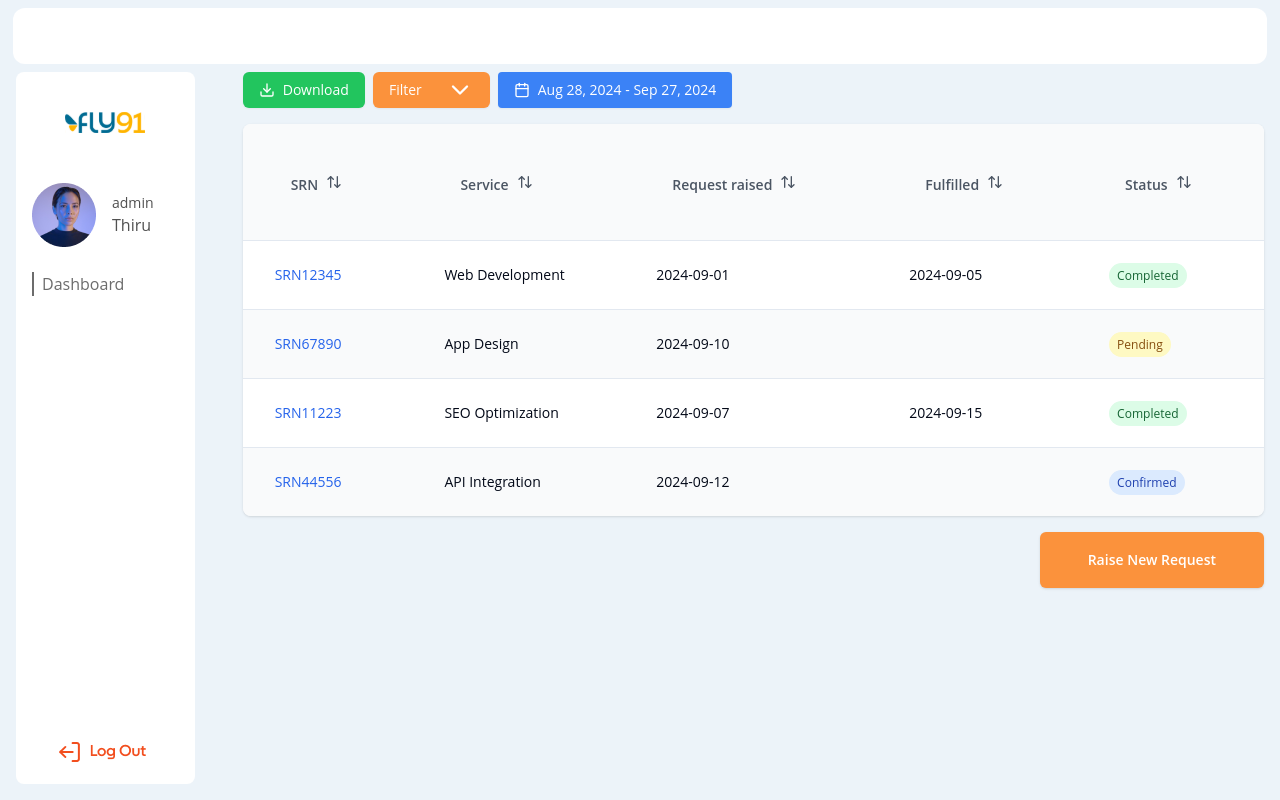
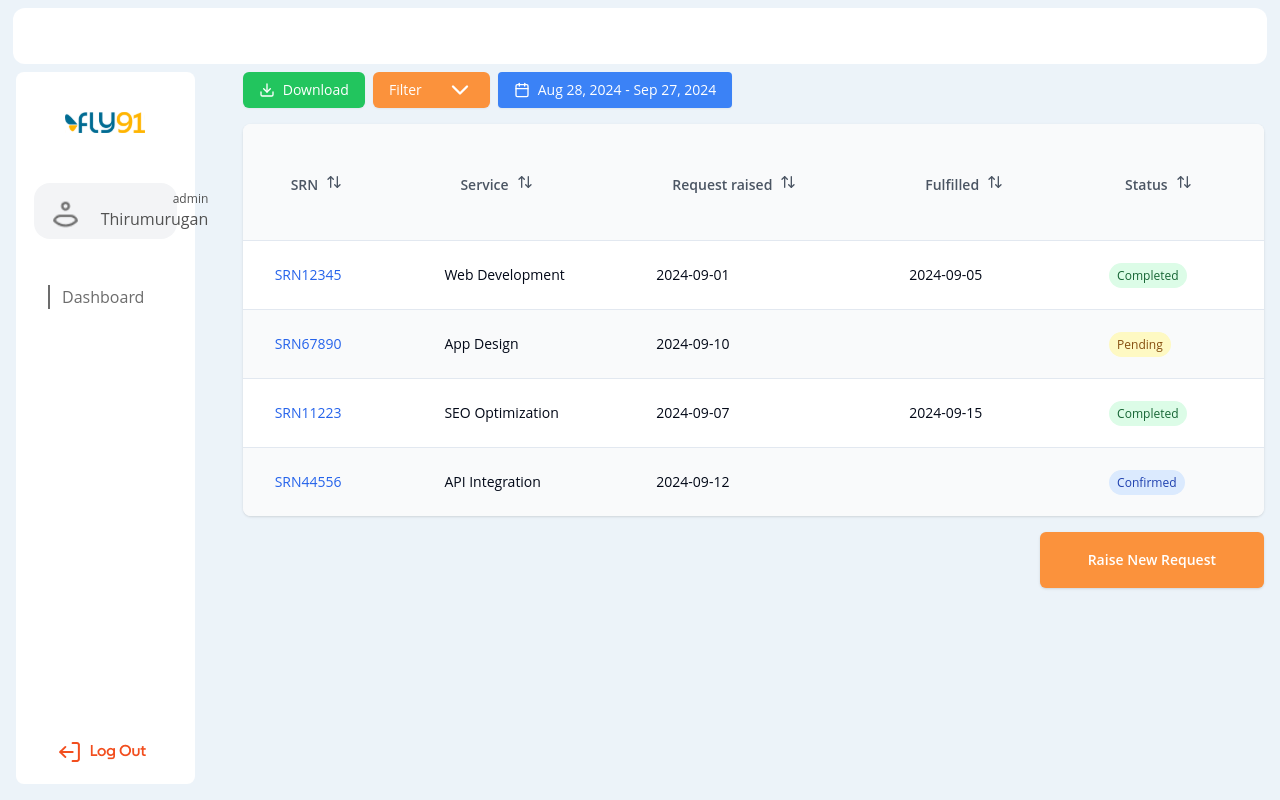
Before and after one commit to Dunking-Dunk/Fly91, a React (Vite) app in the folder frontend/: page / in a window 1280 px wide. Built offline with nearby package versions, Linux system fonts and the light colour scheme.

Commit message:
modified sidebar

```diff
--- a/frontend/src/components/global/sidebar.jsx
+++ b/frontend/src/components/global/sidebar.jsx
@@ -3,21 +3,22 @@ import React from "react";
 const Sidebar = () => {
   return (
     <div className="h-full w-full p-4">
-<div className="flex flex-col items-center gap-[10px] w-full h-full bg-white rounded-lg">
+      <div className="flex flex-col items-center gap-[10px] w-full h-full bg-white rounded-lg">
         <img src="logo.svg" alt="logo" className="my-10 w-20" />
-
-        <div className="flex flex-row items-center w-full px-4 h-[64px]">
-          <img src="avatar.png" alt="avatar" />
-          <div className="flex flex-col justify-center px-4 text-[#515151]">
-            <h2 className="text-sm">admin</h2>
-            <h1 className="text-md">Thiru</h1>
+        <div className="flex p-2 justify-between bg-gray-100 rounded-2xl w-[80%]">
+          <img
+            src="profile_icon.png"
+            alt="profile-icon"
+            className="object-contain ml-1"
+          />
+          <div className="flex flex-col justify-center px-4 text-[#515151] mr-1 items-end ">
+            <h2 className="text-xs">admin</h2>
+            <h1 className="text-md">Thirumurugan</h1>
           </div>
         </div>
-
-        <div className="my-[15px] text-[#6C6C6C] self-start pl-4">
-          <div className="flex items-center">
-            <span className="h-6 border-l-2 border-[#6C6C6C] mr-2"></span>
-            <h2>Dashboard</h2>
+        <div className="w-full px-8 mt-[20%] ">
+          <div className="border-l-2  pl-3 border-[#6C6C6C] text-[#6C6C6C]">
+            Dashboard
           </div>
         </div>
 
@@ -26,7 +27,6 @@ const Sidebar = () => {
         <img src="logout.png" alt="logout" className="my-[20px]" />
       </div>
     </div>
-
   );
 };
 
```
Also changed, not shown: frontend/public/profile_icon.png (added).
